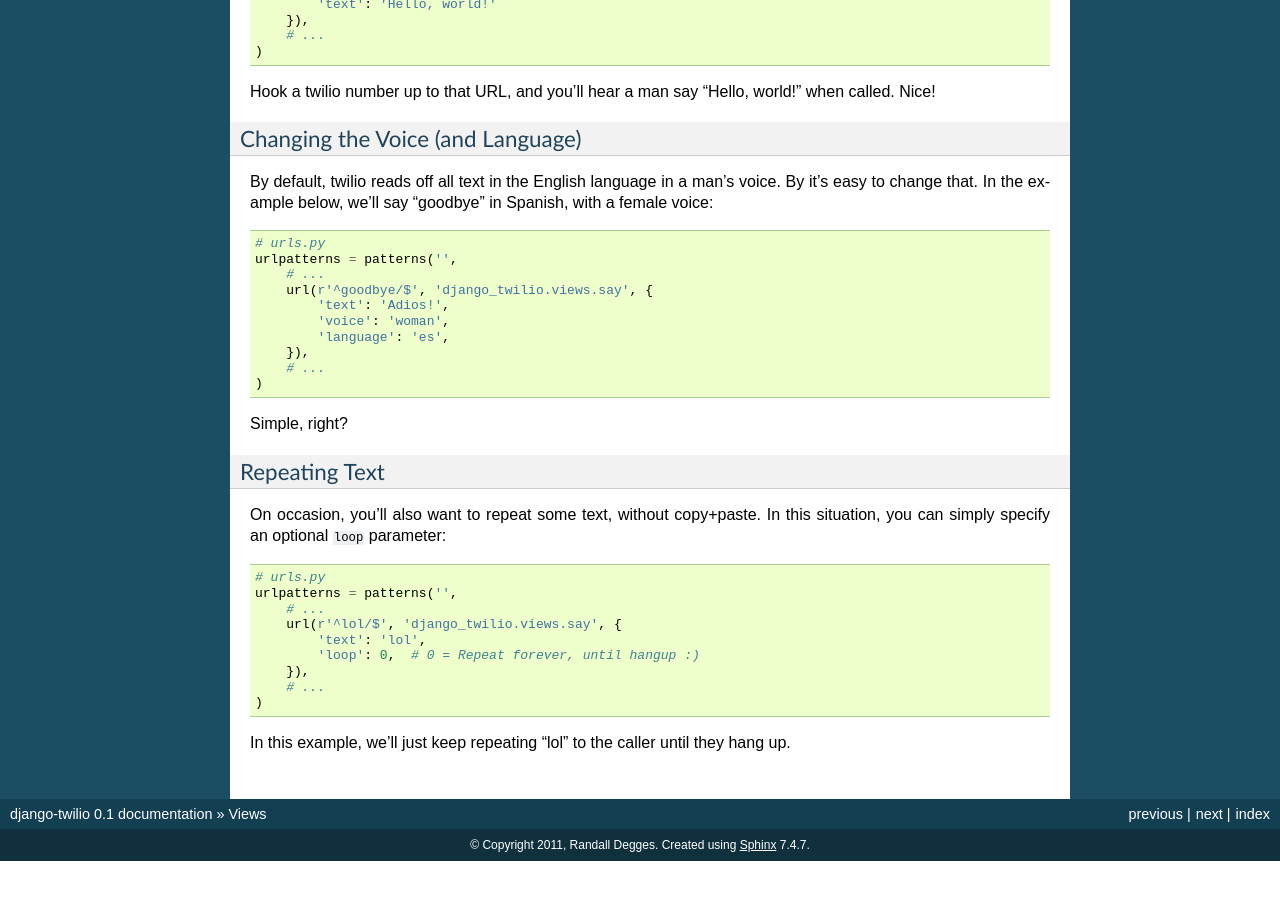
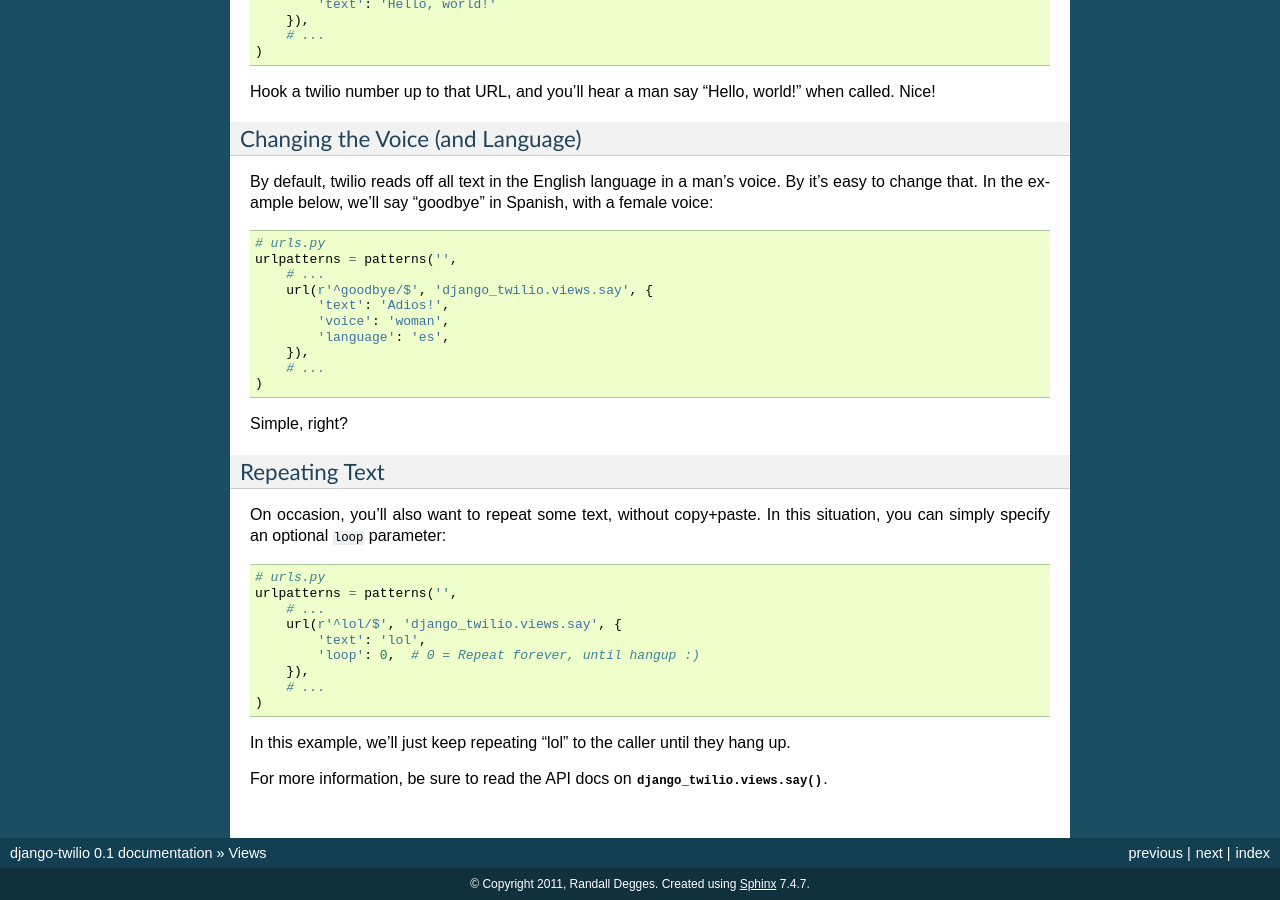
Before and after one commit to rdegges/django-twilio, a Sphinx documentation site: the page built from docs/views.rst, in a window 1280 px wide and 900 px high, scrolled down 2320 px. Built offline with Sphinx 7.4.7, drawn with Linux system fonts in a browser that asks for light colours; before the commit the page ends 3181 px from its top, so only the background shows below that.

Commit message:
Adding reference information to view docs.

```diff
--- a/docs/views.rst
+++ b/docs/views.rst
@@ -183,3 +183,6 @@
 
 In this example, we'll just keep repeating "lol" to the caller until they hang
 up.
+
+For more information, be sure to read the API docs on
+:func:`django_twilio.views.say`.
```
